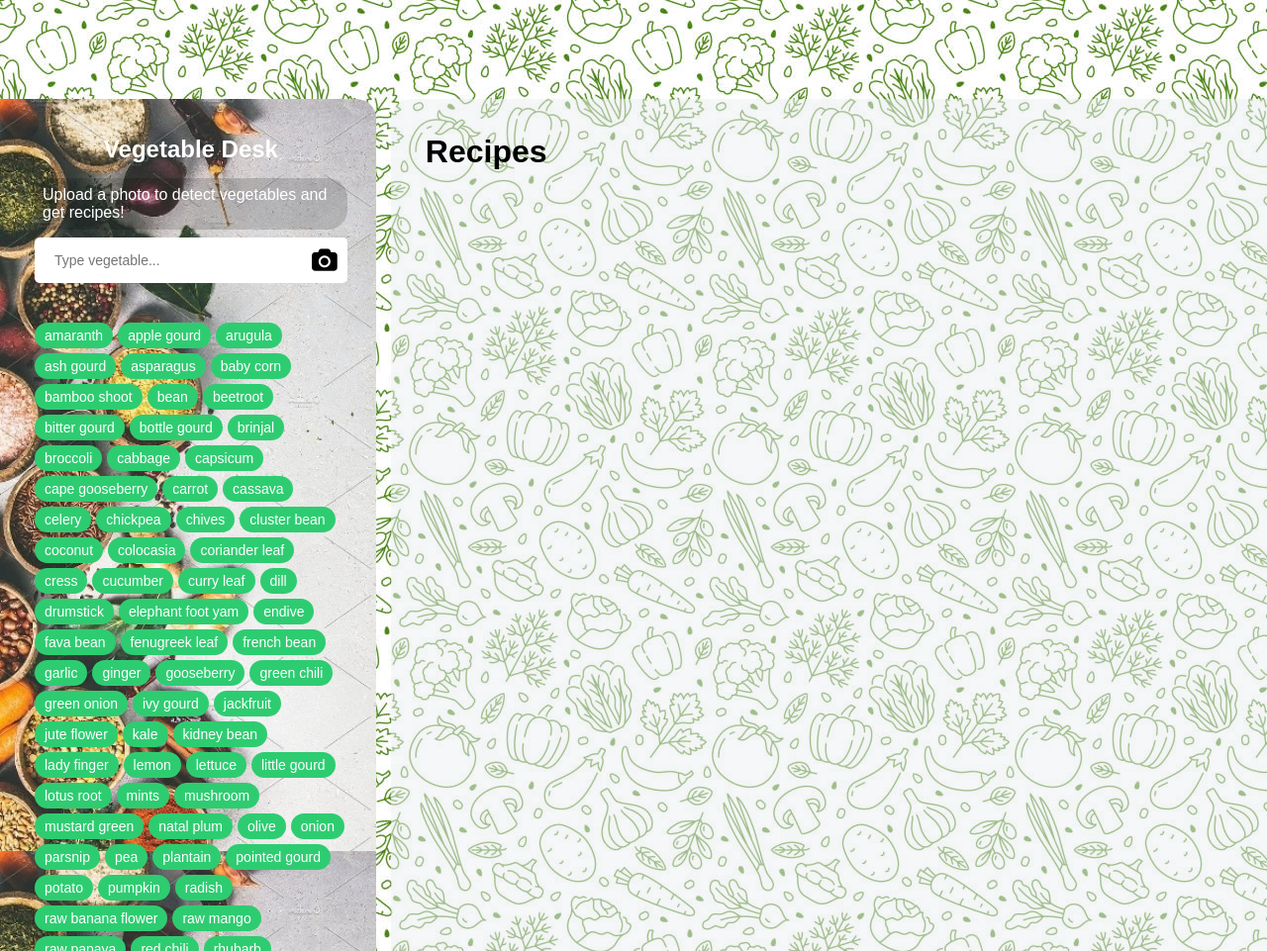
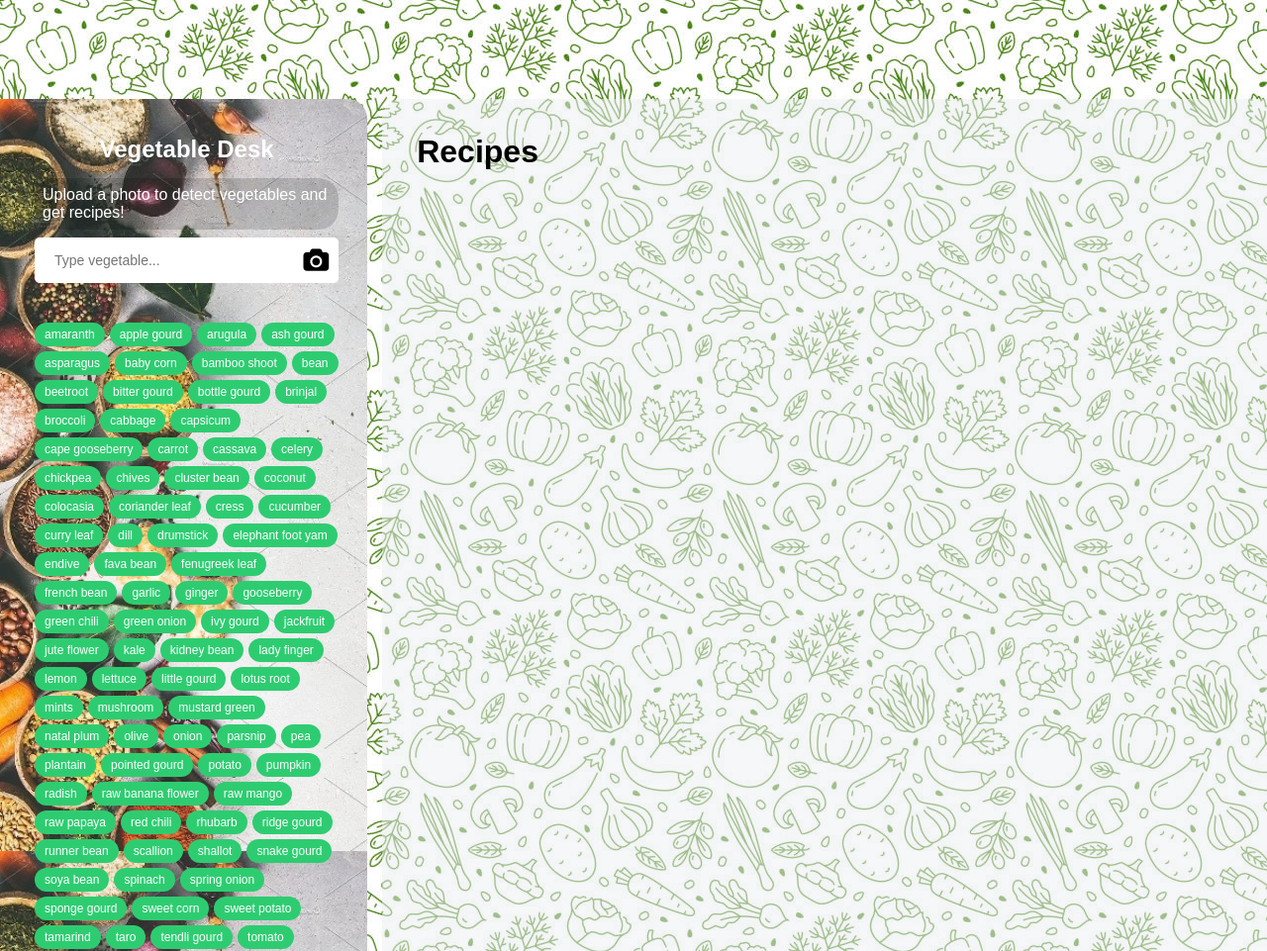
Before and after one commit to swapnendu31/Recipe-generation-system, a FastAPI app: page / in a window 1280 px wide. Shown: the whole page at 99% size. Run offline with FastAPI, Linux system fonts and the light colour scheme; parts of the project's set-up code (start-up, migrations or seed data) failed here and were passed over.

Commit message:
demo_1 update

```diff
--- a/static/css/style.css
+++ b/static/css/style.css
@@ -37,6 +37,8 @@ body {
     overflow-y: auto;
     background-image: url('static/images/image.jpeg');
     padding-right: 29px;
+    min-width: 29%;
+    max-width: 29%;
 }
 
 .left-panel {
@@ -171,6 +173,7 @@ body {
     flex-wrap: wrap;
     gap: 11px;
     justify-content: space-between;
+    font-size: 15px;
 }
 
 .recipe-item h3 {
@@ -220,6 +223,9 @@ body {
     width: 1109px;
     background-image: url(images/instruct.avif);
     background-size: contain;
+    max-width: 70%;
+    min-width: 70%;
+    font-size: 13px;
 }
 
 .instruction-panel.active {
@@ -262,7 +268,7 @@ body {
     padding: 5px 10px;
     border-radius: 15px;
     cursor: pointer;
-    font-size: 14px;
+    font-size: 12px;
 }
 
 .available-tag:hover {
@@ -280,4 +286,7 @@ body {
     padding: 14px;
     border-radius: 9px;
 }
-/* Initial hidd
+
+#item_name_box{
+    font-size: 13px;
+}
```
